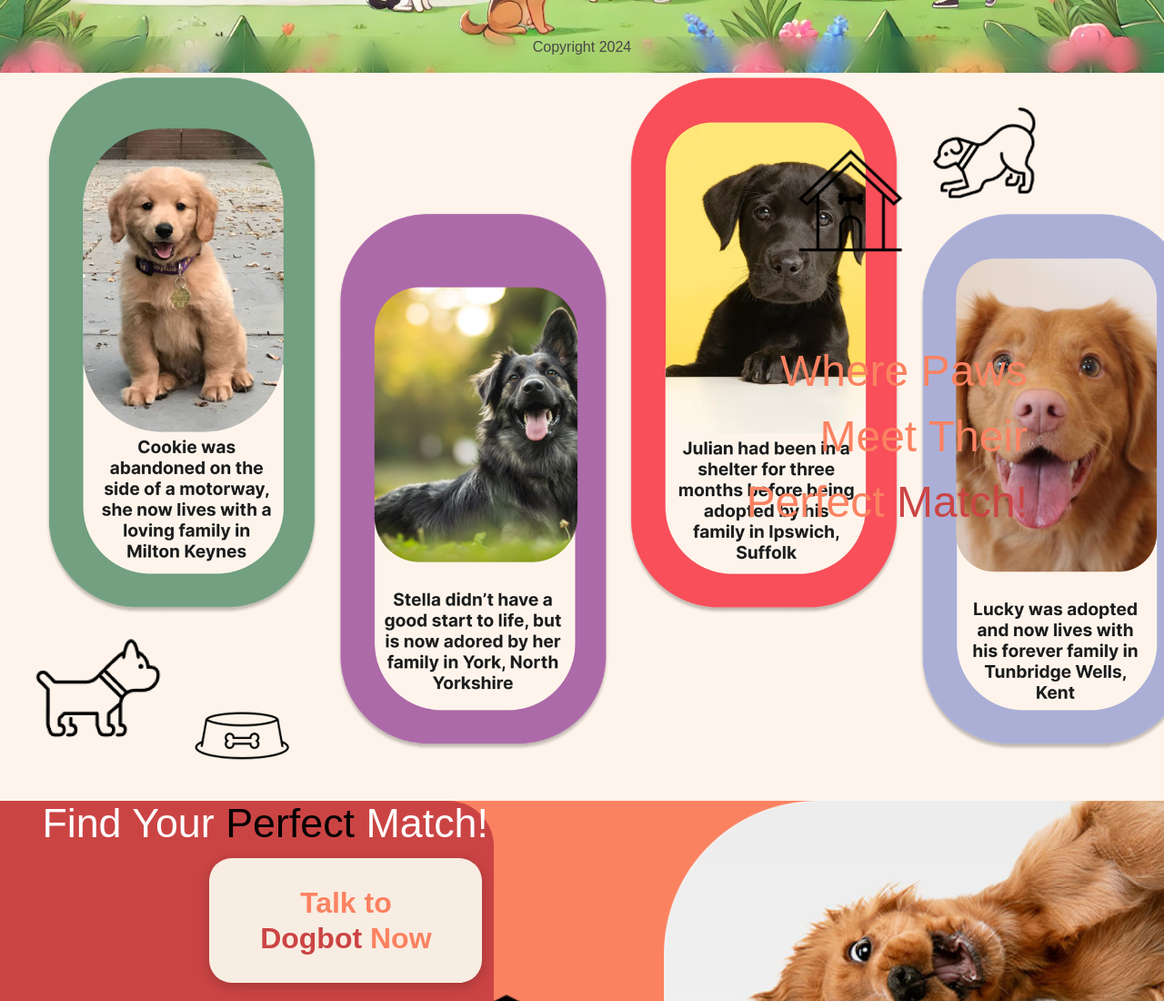
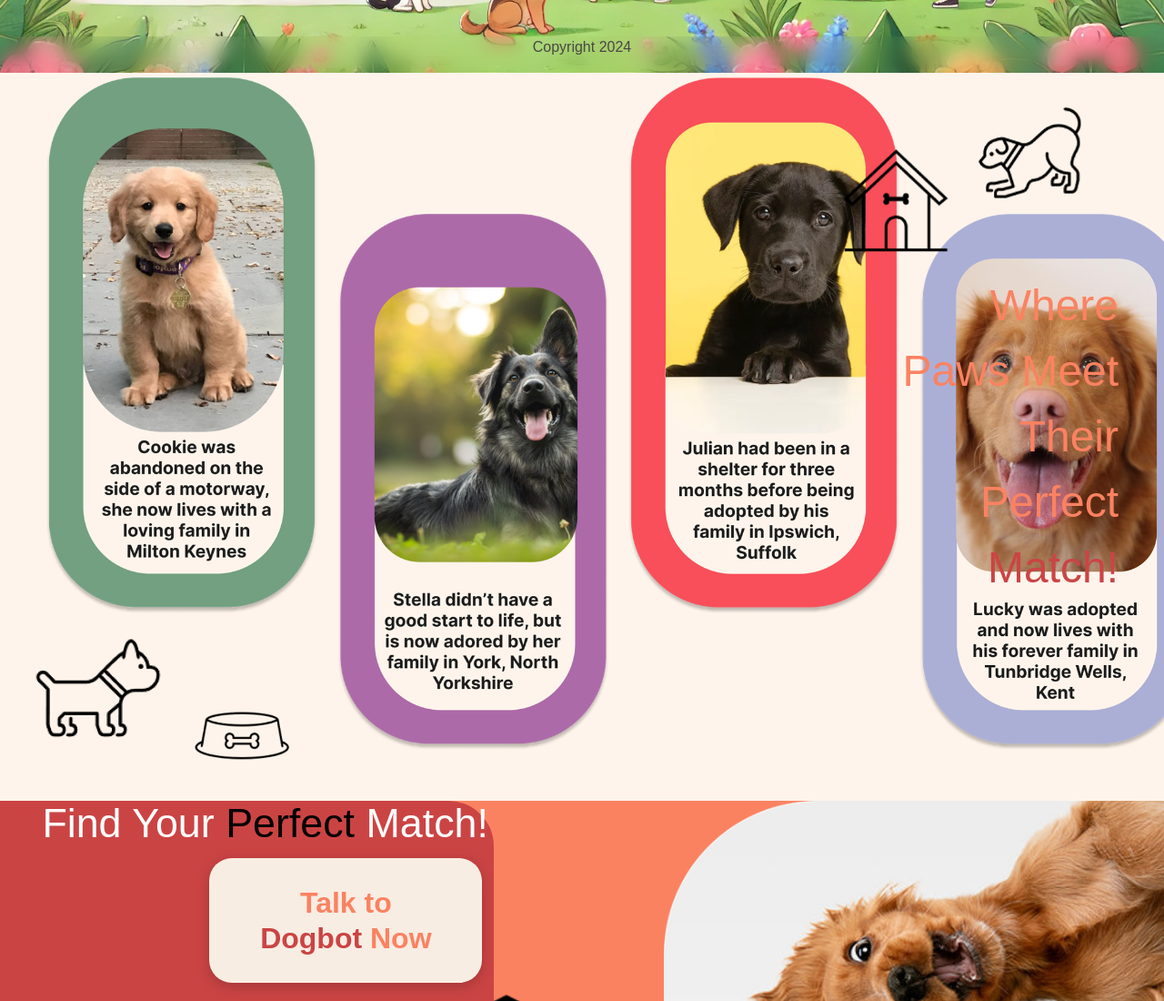
Before and after one commit to thenushan123/DevAdopts-frontend, a React (Vite) app in the folder devadopts-project/: page / in a window 1280 px wide. Shown: the part 720-1820 px from the top of the page at 91% size. Built offline with nearby package versions, Linux system fonts and the light colour scheme; no server answers.

Commit message:
landing fixes

```diff
--- a/devadopts-project/src/pages/LandingPage/LandingPage.css
+++ b/devadopts-project/src/pages/LandingPage/LandingPage.css
@@ -98,12 +98,12 @@ body, html {
 .text-container {
     flex: 1;
     text-align: right;
-    padding-right: 100px;
+    padding-left: 200px;
 }
 
 .text-container p {
     font-size: 3rem;
-    margin: 0;
+    margin: -0;
 }
 
 .highlight-orange {
@@ -118,7 +118,7 @@ body, html {
 .decor-image {
     position: absolute;
     top: 10px;
-    right: 100px;
+    right: 50px;
     width: 100px;
     height: auto;
 }
--- a/devadopts-project/src/pages/UserProfilePage/UserProfile.css
+++ b/devadopts-project/src/pages/UserProfilePage/UserProfile.css
@@ -1,10 +1,10 @@
-/* Styles for the entire Tabs container */
+Styles for the entire Tabs container
 .mb-3 {
 margin-bottom: 10rem;
-margin-top: 100px; /* Adjusts the margin below the tabs */
+margin-top: 100px;
 }
 
-  /* Styles for individual Tab titles */
+
   .nav-tabs .nav-link {
     color: #555; /* Default color for the tab titles */
     padding: 5px 20px; /* Adds padding around the tab titles */
```
Also changed, not shown: 1 other file (tests, documents, lock files or other folders).
